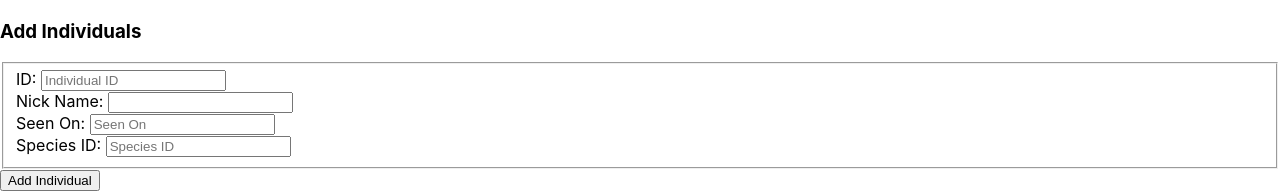
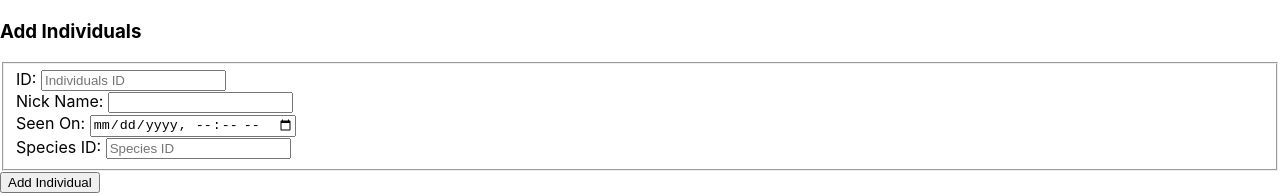
Before and after one commit to xocaid/Week10__AnimalTracker, a React (Create React App) app in the folder AnimalTracker/client/: page /individuals in a window 1280 px wide. Shown: the part 237-432 px from the top of the page. Built offline with nearby package versions, Linux system fonts and the light colour scheme; no server answers.

Commit message:
Individuals Add Button Functionality Working, Sightings still not working

```diff
--- a/AnimalTracker/client/src/components/TabLinks/individuals.js
+++ b/AnimalTracker/client/src/components/TabLinks/individuals.js
@@ -129,7 +129,7 @@ const Individuals = () => {
               <input
                 type="text"
                 id="editId"
-                placeholder="Individual ID"
+                placeholder="Individuals ID"
                 value={state.id}
                 //Dispatch fx: dispatches an Action Object; when you update the state, call dispatch fx with Action Object
                 //State is update by eventHandler or completing fetch request
@@ -161,7 +161,7 @@ const Individuals = () => {
 
               <label>Seen On: </label>
               <input
-                type="text"
+                type="datetime-local"
                 id="editSeenOn"
                 placeholder="Seen On"
                 value={state.seen_on}
@@ -182,7 +182,7 @@ const Individuals = () => {
                 value={state.species_id}
                 onChange={(e) =>
                   dispatch({
-                    type: "editDescription",
+                    type: "editSpeciesId",
                     payload: e.target.value,
                   })
                 }
--- a/AnimalTracker/client/src/components/TabLinks/sightings.js
+++ b/AnimalTracker/client/src/components/TabLinks/sightings.js
@@ -175,7 +175,7 @@ const Sightings = () => {
 
               <label>Date/Time: </label>
               <input
-                type="datetime-local"
+                type="datetime"
                 id="editDateTime"
                 value={state.date_time}
                 onChange={(e) =>
```
Also changed, not shown: 1 other file (tests, documents, lock files or other folders).
